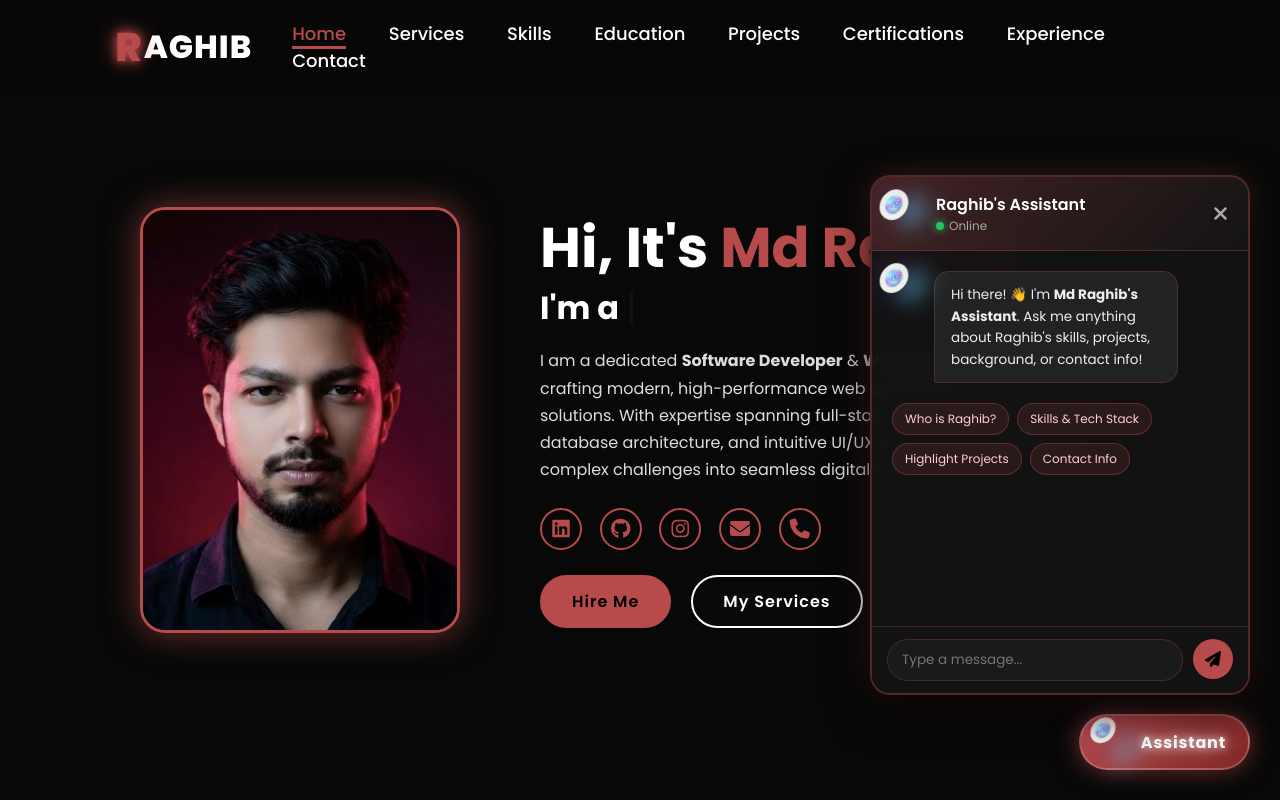
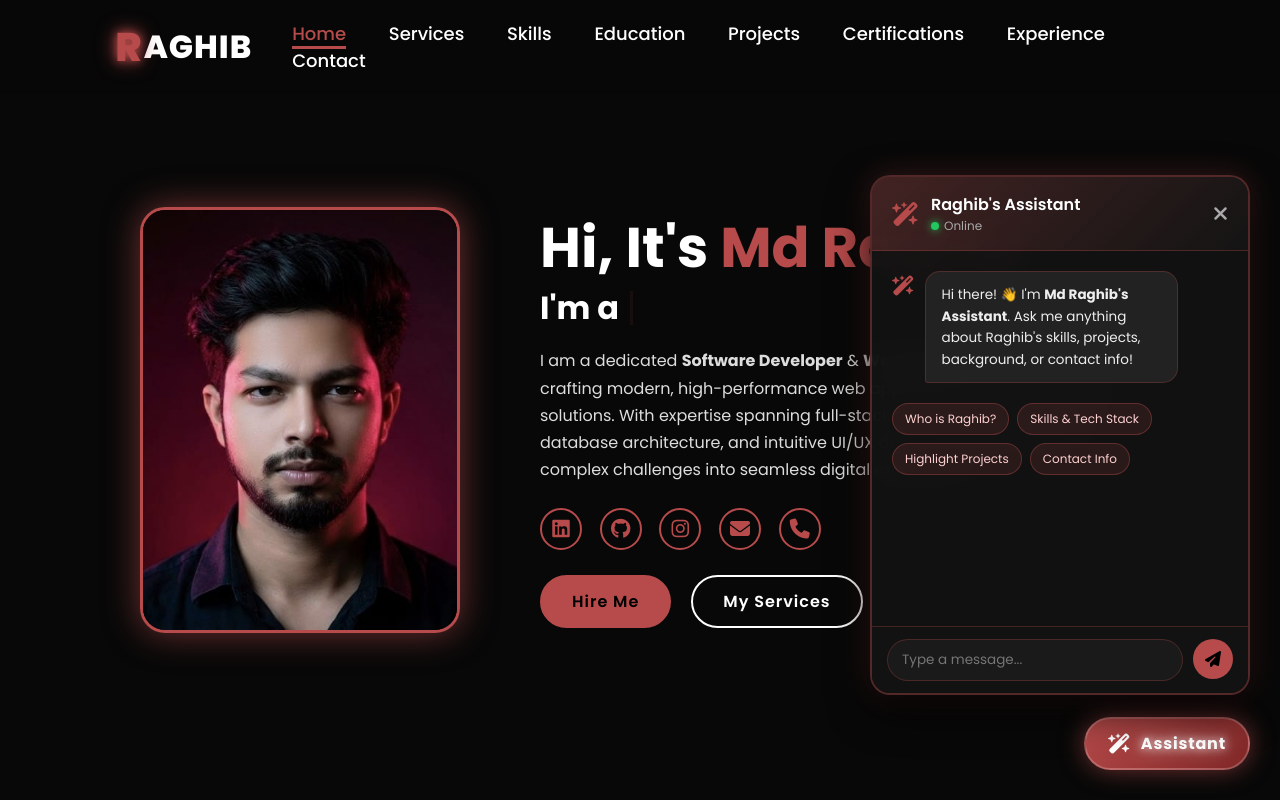
Before and after one commit to Raghib6289/protfolio, a website: page index.html in a window 1280 px wide. Both pictures are taken after a click on the button "Assistant". Shown: the top 800 px of the page. Drawn offline with Linux system fonts and the light colour scheme.

Commit message:
refactor: simplify AI assistant with clean vector icons and remove image/tilt animations

```diff
--- a/index.html
+++ b/index.html
@@ -472,14 +472,14 @@
     <!-- Floating AI Assistant Button & Chatbot Window -->
     <div class="ai-assistant-wrapper">
         <button id="ai-toggle-btn" class="ai-toggle-btn" aria-label="Toggle Assistant" title="Chat with Raghib's Assistant">
-            <img src="aurora_avatar.png" alt="AI Avatar" class="ai-toggle-avatar">
+            <i class="fa-solid fa-wand-magic-sparkles"></i>
             <span>Assistant</span>
         </button>
 
         <div id="ai-chat-window" class="ai-chat-window">
             <div class="ai-chat-header">
                 <div class="ai-chat-title">
-                    <img src="aurora_avatar.png" alt="AI Avatar" class="ai-header-avatar">
+                    <i class="fa-solid fa-wand-magic-sparkles"></i>
                     <div>
                         <h4>Raghib's Assistant</h4>
                         <span class="status-dot"><span class="dot"></span> Online</span>
@@ -490,7 +490,7 @@
 
             <div id="ai-chat-body" class="ai-chat-body">
                 <div class="chat-message bot-message">
-                    <img src="aurora_avatar.png" alt="AI Avatar" class="bot-avatar-img">
+                    <i class="fa-solid fa-wand-magic-sparkles bot-icon"></i>
                     <div class="message-content">
                         <p>Hi there! 👋 I'm <strong>Md Raghib's Assistant</strong>. Ask me anything about Raghib's skills, projects, background, or contact info!</p>
                     </div>
--- a/script.js
+++ b/script.js
@@ -239,7 +239,7 @@ document.addEventListener("DOMContentLoaded", function () {
         if (sender === "bot") {
             let textHTML = formattedText.trim() ? `<p>${formattedText}</p>` : "";
             msgDiv.innerHTML = `
-                <img src="aurora_avatar.png" alt="AI Avatar" class="bot-avatar-img">
+                <i class="fa-solid fa-wand-magic-sparkles bot-icon"></i>
                 <div class="message-content">
                     ${textHTML}
                 </div>
@@ -261,7 +261,7 @@ document.addEventListener("DOMContentLoaded", function () {
         thinkingDiv.id = id;
         thinkingDiv.classList.add("chat-message", "bot-message");
         thinkingDiv.innerHTML = `
-            <img src="aurora_avatar.png" alt="AI Avatar" class="bot-avatar-img">
+            <i class="fa-solid fa-wand-magic-sparkles bot-icon"></i>
             <div class="message-content">
                 <p><em>Thinking...</em></p>
             </div>
@@ -433,47 +433,4 @@ document.addEventListener("DOMContentLoaded", function () {
         // Initialize Continuous Floating Slider
         startAutoSlide();
     }
-
-    // Mouse Movement Interactive Aurora Avatar Engine
-    function initInteractiveAuroraAvatar() {
-        document.addEventListener('mousemove', (e) => {
-            const avatars = document.querySelectorAll('.ai-toggle-avatar, .ai-header-avatar, .bot-avatar-img');
-            const mouseX = e.clientX;
-            const mouseY = e.clientY;
-
-            avatars.forEach(avatar => {
-                const rect = avatar.getBoundingClientRect();
-                if (rect.width === 0 || rect.height === 0) return;
-
-                const avatarCenterX = rect.left + rect.width / 2;
-                const avatarCenterY = rect.top + rect.height / 2;
-
-                const deltaX = mouseX - avatarCenterX;
-                const deltaY = mouseY - avatarCenterY;
-                const distance = Math.hypot(deltaX, deltaY);
-
-                const normX = deltaX / (window.innerWidth / 2);
-                const normY = deltaY / (window.innerHeight / 2);
-
-                const tiltX = Math.max(-25, Math.min(25, -normY * 25));
-                const tiltY = Math.max(-25, Math.min(25, normX * 25));
-
-                const transX = Math.max(-10, Math.min(10, normX * 10));
-                const transY = Math.max(-10, Math.min(10, normY * 10));
-
-                const isNear = distance < 200;
-                const scale = isNear ? 1.18 : 1.0;
-
-                const shadowX = -normX * 14;
-                const shadowY = -normY * 14;
-                const cyanGlow = isNear ? 0.75 : 0.45;
-                const violetGlow = isNear ? 0.55 : 0.25;
-
-                avatar.style.transform = `perspective(400px) rotateX(${tiltX.toFixed(1)}deg) rotateY(${tiltY.toFixed(1)}deg) translate3d(${transX.toFixed(1)}px, ${transY.toFixed(1)}px, 12px) scale(${scale})`;
-                avatar.style.boxShadow = `${shadowX.toFixed(1)}px ${shadowY.toFixed(1)}px 22px rgba(99, 200, 241, ${cyanGlow}), 0 0 35px rgba(139, 92, 246, ${violetGlow})`;
-            });
-        });
-    }
-
-    initInteractiveAuroraAvatar();
 });
--- a/style.css
+++ b/style.css
@@ -1334,47 +1334,6 @@ span {
     flex-direction: row-reverse;
 }
 
-.ai-toggle-avatar {
-    width: 28px;
-    height: 28px;
-    border-radius: 50%;
-    object-fit: cover;
-    box-shadow: 0 0 10px rgba(99, 200, 241, 0.7);
-    transition: transform 0.12s cubic-bezier(0.1, 0.8, 0.2, 1), box-shadow 0.2s ease;
-    will-change: transform, box-shadow;
-    transform-style: preserve-3d;
-}
-
-.ai-header-avatar {
-    width: 32px;
-    height: 32px;
-    border-radius: 50%;
-    object-fit: cover;
-    box-shadow: 0 0 12px rgba(99, 200, 241, 0.7);
-    transition: transform 0.12s cubic-bezier(0.1, 0.8, 0.2, 1), box-shadow 0.2s ease;
-    will-change: transform, box-shadow;
-    transform-style: preserve-3d;
-}
-
-.bot-avatar-img {
-    width: 32px;
-    height: 32px;
-    border-radius: 50%;
-    object-fit: cover;
-    flex-shrink: 0;
-    margin-top: 0.2rem;
-    box-shadow: 0 0 10px rgba(99, 200, 241, 0.6);
-    transition: transform 0.12s cubic-bezier(0.1, 0.8, 0.2, 1), box-shadow 0.2s ease;
-    will-change: transform, box-shadow;
-    transform-style: preserve-3d;
-}
-
-@keyframes floatAvatar {
-    0%   { transform: translateY(0px); }
-    50%  { transform: translateY(-4px); }
-    100% { transform: translateY(0px); }
-}
-
 .bot-icon {
     font-size: 2rem;
     color: #b74b4b;
```
Also changed, not shown: personal_ai/index.html (+44 -90 lines), aurora_avatar.png (deleted), personal_ai/aurora_avatar.png (deleted).
